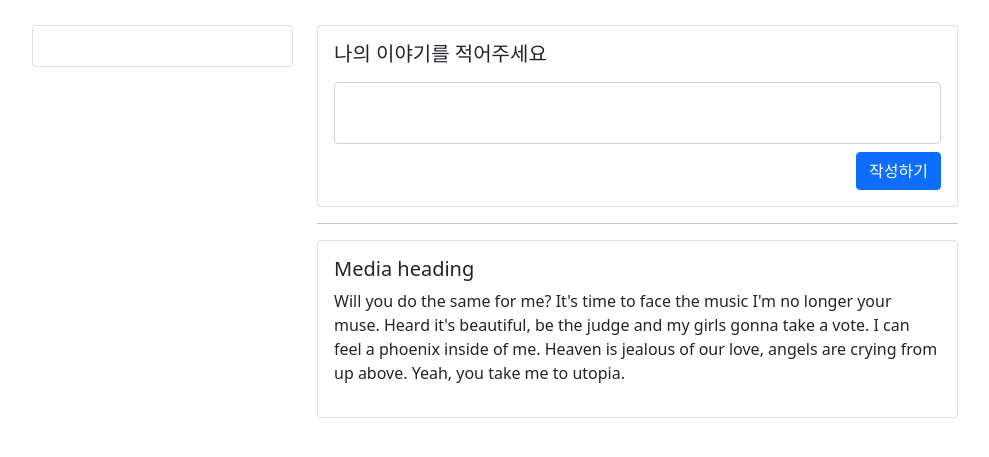
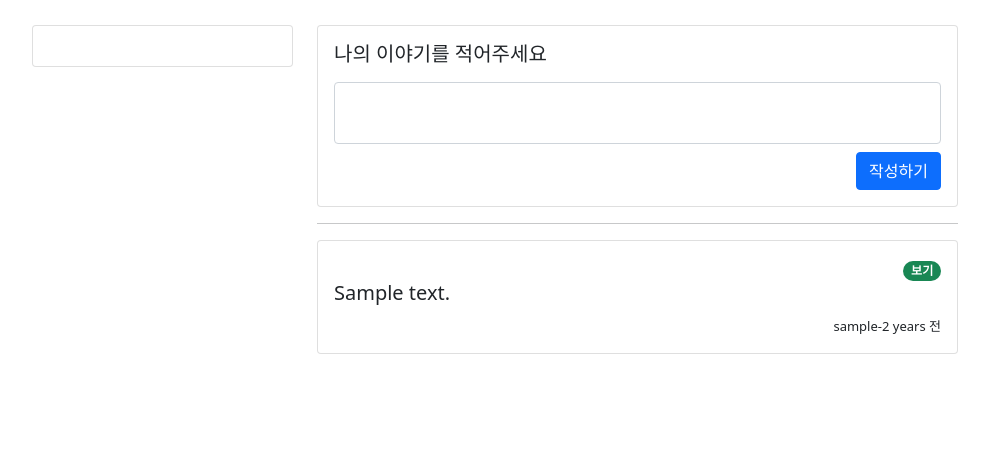
Before and after one commit to nmdkims/mySpartaSns, a Django app: template templates/tweet/home.html in a window 1280 px wide. Shown: the part 56-513 px from the top of the page, without its empty margins (50-1039 px from the left). Run offline with Django 4.2, Linux system fonts and the light colour scheme; the template is opened without the code that fills it: most values are stand-ins (such as "Sample title", 1, 10 or a date in 2020).

Commit message:
추가 - 장고를 이용한 게시글 읽기/삭제

```diff
--- a/templates/tweet/home.html
+++ b/templates/tweet/home.html
@@ -26,12 +26,14 @@
                                     <div class="media-body">
                                         <h5 class="mt-0">나의 이야기를 적어주세요</h5>
                                         <p>
-                                        <form action ="/tweet/" method="post">
+                                        <form action="/tweet/" method="post">
                                             {% csrf_token %}
                                             <div class="form-group mb-2">
-                                                <textarea class="form-control" style="resize: none" name='my-content' id="my-content"></textarea>
+                                                <textarea class="form-control" style="resize: none" name='my-content'
+                                                          id="my-content"></textarea>
                                             </div>
-                                            <button type="submit" class="btn btn-primary" style="float:right;">작성하기</button>
+                                            <button type="submit" class="btn btn-primary" style="float:right;">작성하기
+                                            </button>
                                         </form>
                                         </p>
                                     </div>
@@ -43,30 +45,56 @@
                 <hr>
                 <!-- 작성 된 글이 나오는 곳 -->
                 <div class="row">
-                    <div class="col-md-12">
-                        <div class="card">
-                            <div class="card-body">
-                                <div class="media">
-                                    <div class="media-body">
-                                        <h5 class="mt-0">Media heading</h5>
-                                        <p>Will you do the same for me? It's time to face the music I'm no longer your
-                                            muse.
-                                            Heard it's
-                                            beautiful, be the judge and my girls gonna take a vote. I can feel a phoenix
-                                            inside
-                                            of me.
-                                            Heaven is
-                                            jealous of our love, angels are crying from up above. Yeah, you take me to
-                                            utopia.</p>
+                    {% for tw in tweet %}
+                        <div class="col-md-12 mb-2">
+                            <div class="card">
+                                <div class="card-body">
+                                    {% if tw.author == user %}
+                                        <div style="text-align: right">
+                                            <a href="/tweet/delete/{{ tw.id }}">
+                                                <span class="badge rounded-pill bg-danger">삭제</span>
+                                            </a>
+                                        </div>
+                                    {% endif %}
+                                    <div style="text-align: right">
+                                        <a href="#">
+                                            <span class="badge rounded-pill bg-success">보기</span>
+                                        </a>
+                                    </div>
+                                    <div class="media">
+                                        <div class="media-body">
+                                            <h5 class="mt-0">{{ tw.content }}</h5>
+                                        </div>
+                                        <div style="text-align: right">
+                                            <span style="font-size: small">{{ tw.author.username }}-{{ tw.created_at|timesince }} 전</span>
+                                        </div>
                                     </div>
                                 </div>
                             </div>
                         </div>
-                    </div>
+                    {% endfor %}
                 </div>
-
             </div>
             <div class="col-md-2"></div>
         </div>
     </div>
 {% endblock %}
+
+
+
+{% for tw in tweet %}
+    <div class="col-md-12 mb-2">
+        <div class="card">
+            <div class="card-body">
+                <div class="media">
+                    <div class="media-body">
+                        <h5 class="mt-0">{{ tw.content }}</h5>
+                    </div>
+                    <div style="text-align: right">
+                        <span style="font-size: small">{{ tw.author.username }}-{{ tw.created_at|timesince }} 전</span>
+                    </div>
+                </div>
+            </div>
+        </div>
+    </div>
+{% endfor %}
--- a/tweet/urls.py
+++ b/tweet/urls.py
@@ -3,6 +3,7 @@ from django.urls import path
 from . import views
 
 urlpatterns = [
-    path('', views.home, name='home'), # 127.0.0.1:8000 과 views.py 폴더의 home 함수 연결
-    path('tweet/', views.tweet, name='tweet') # 127.0.0.1:8000/tweet 과 views.py 폴더의 tweet 함수 연결
+    path('', views.home, name='home'),  # 127.0.0.1:8000 과 views.py 폴더의 home 함수 연결
+    path('tweet/', views.tweet, name='tweet'),  # 127.0.0.1:8000/tweet 과 views.py 폴더의 tweet 함수 연결
+    path('tweet/delete/<int:id>', views.delete_tweet, name='delete-tweet'),
 ]
```
Also changed, not shown: tweet/views.py (+12 -3 lines).
